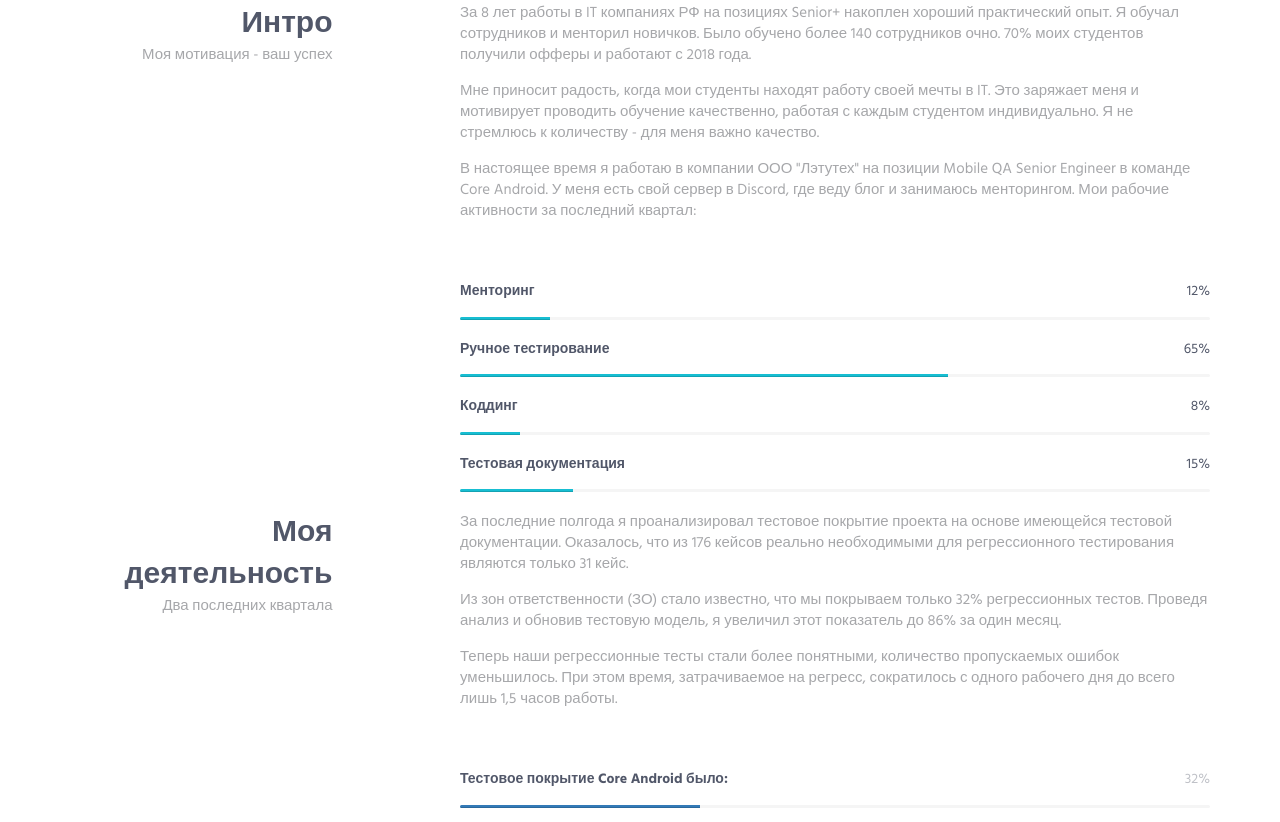
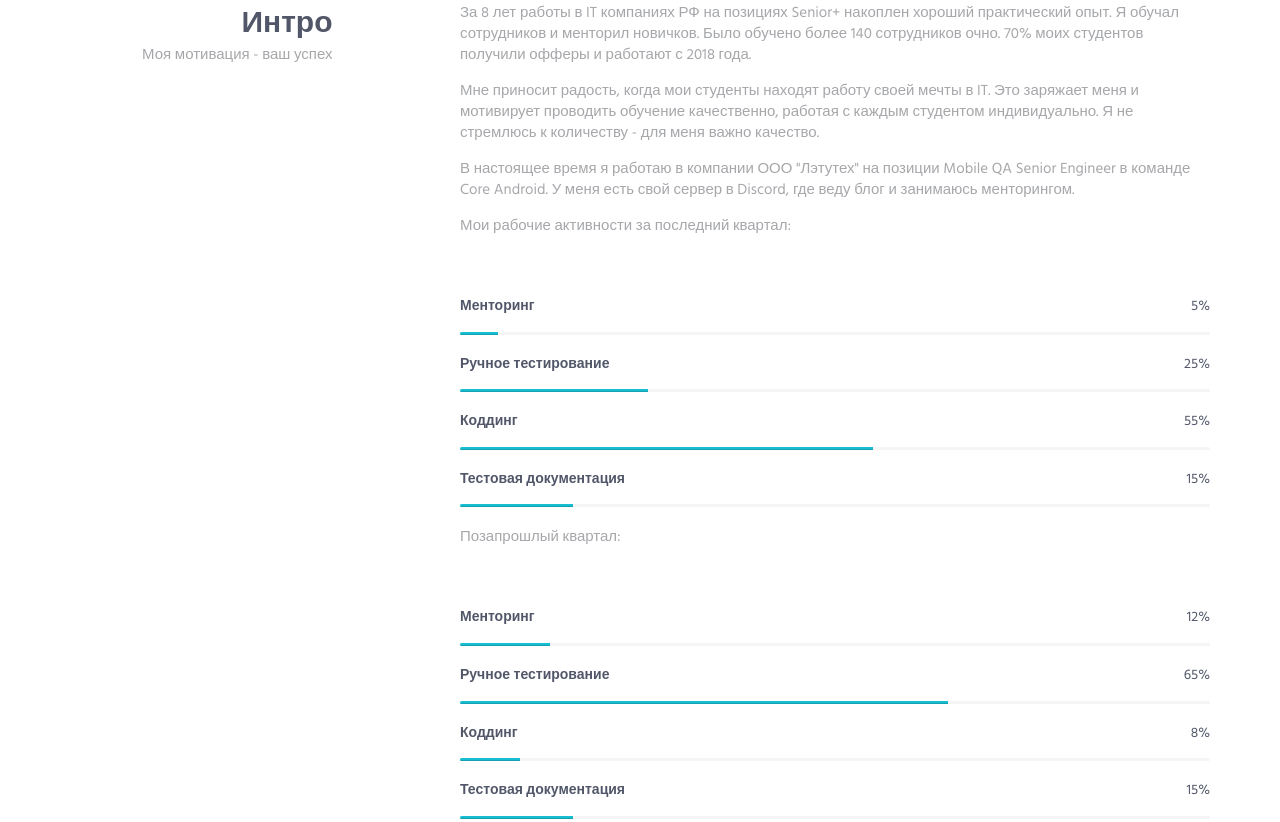
Before and after one commit to pulya-na-vullet/lendingPage, a plain HTML site: page about-me/index.html in a window 1280 px wide. Shown: the part 758-1580 px from the top of the page. Drawn offline with Linux system fonts and the light colour scheme.

Commit message:
исправил ошибки, добавил вечную ссылку на дискорд сервер, добавил аккаунт пикабу

```diff
--- a/about-me/index.html
+++ b/about-me/index.html
@@ -60,9 +60,10 @@
                             <p class="promo-block-text">Senior Mobile QA Engineer &amp; Head of QA</p>
                         </div>
                         <ul class="list-inline">
-                            <li><a href="https://discord.gg/vEZWg2su"><img src="img/ico/discord.png" alt="Discord" class="social-icons"></a></li>
+                            <li><a href="https://discord.gg/cVqDY5uexE"><img src="img/ico/discord.png" alt="Discord" class="social-icons"></a></li>
                             <li><a href="https://t.me/grigdmitriy"><img src="img/ico/telegramm.png" alt="Telegramm" class="social-icons"></a></li>
                             <li><a href="mailto:grig-dmitriy@mail.ru" target="_blank"><img src="img/ico/mail.png" alt="Email" class="social-icons"></a></li>
+                            <li><a href="https://pikabu.ru/@pulyaOnaOvullet" target="_blank"><img src="img/ico/pikabu.png" alt="Pikabu" class="social-icons"></a></li>
                         </ul>
                     </div>
                 </div>
@@ -81,9 +82,37 @@
                         <div class="margin-b-60">
                             <p>За 8 лет работы в IT компаниях РФ на позициях Senior+ накоплен хороший практический опыт. Я обучал сотрудников и менторил новичков. Было обучено более 140 сотрудников очно. 70% моих студентов получили офферы и работают с 2018 года.</p>
                             <p>Мне приносит радость, когда мои студенты находят работу своей мечты в IT. Это заряжает меня и мотивирует проводить обучение качественно, работая с каждым студентом индивидуально. Я не стремлюсь к количеству - для меня важно качество.</p>
-                            <p>В настоящее время я работаю в компании ООО "Лэтутех" на позиции Mobile QA Senior Engineer в команде Core Android. У меня есть свой сервер в Discord, где веду блог и занимаюсь менторингом. Мои рабочие активности за последний квартал:</p>
+                            <p>В настоящее время я работаю в компании ООО "Лэтутех" на позиции Mobile QA Senior Engineer в команде Core Android. У меня есть свой сервер в Discord, где веду блог и занимаюсь менторингом.</p>
+                            <p>Мои рабочие активности за последний квартал:</p>
                         </div>
 
+                        <div class="progress-box">
+                            <h5>Менторинг<span class="color-heading pull-right">5%</span></h5>
+                            <div class="progress">
+                                <div class="progress-bar bg-color-base" role="progressbar" data-width="5"></div>
+                            </div>
+                        </div>
+                        <div class="progress-box">
+                            <h5>Ручное тестирование <span class="color-heading pull-right">25%</span></h5>
+                            <div class="progress">
+                                <div class="progress-bar bg-color-base" role="progressbar" data-width="25"></div>
+                            </div>
+                        </div>
+                        <div class="progress-box">
+                            <h5>Коддинг <span class="color-heading pull-right">55%</span></h5>
+                            <div class="progress">
+                                <div class="progress-bar bg-color-base" role="progressbar" data-width="55"></div>
+                            </div>
+                        </div>
+                        <div class="progress-box">
+                            <h5>Тестовая документация <span class="color-heading pull-right">15%</span></h5>
+                            <div class="progress">
+                                <div class="progress-bar bg-color-base" role="progressbar" data-width="15"></div>
+                            </div>
+                        </div>
+                        <div class="margin-b-60">
+                            <p>Позапрошлый квартал:</p>
+                        </div>
                         <div class="progress-box">
                             <h5>Менторинг<span class="color-heading pull-right">12%</span></h5>
                             <div class="progress">
@@ -199,7 +228,7 @@
                     <div class="col-sm-3 sm-margin-b-30">
                         <div class="text-right sm-text-left">
                             <h2 class="margin-b-0">Компании</h2>
-                            <p>в которых я работал (это малая часть)</p>
+                            <p>в которых я работал</p>
                         </div>
                     </div>
                     <div class="col-sm-8 col-sm-offset-1">
@@ -261,7 +290,7 @@
                                                 <div class="col-sm-8 work-popup-content-divider sm-margin-b-20">
                                                     <div class="margin-t-10 sm-margin-t-0">
                                                         <p>Занимался тестированием программного продукта AIS и AIS2000. Занимался построением процессов тестирования в команде разработки на Delphi7 с 0.</p>
-                                                        <p>За год тестирования разобрался в работе с 15 летней разработки без ТЗ. Помогал поднять тестовый контур и привести его к 100%. Напсал онбординг лист для сотрудников.</p>
+                                                        <p>За год тестирования разобрался в работе 15 летней разработки без ТЗ. Помогал поднять тестовый контур и привести его к 100%. Написал онбординг лист для сотрудников.</p>
                                                         <p>Создал тестовую документацию, выполнил два первых регресса в компании. Создал карту инфопотоков описывающую все модули компании и в чей ответственности они находятся.</p>
                                                         <p>Данный проект висел 2 года в ожидании кандидата который решиться закрыть ряд приортетных вопросов для бизнесса. Проект с полностью залоченными теперь таковым не является.</p>
                                                         <p>С тех пор проект перестал релизиться в прод блокируя работу пользователей до полноценной расскатки.</p>
@@ -295,14 +324,14 @@
                                             <a href="javascript:void(0);" class="work-popup-close">Hide</a>
                                             <div class="margin-b-30">
                                                 <h3 class="margin-b-5">ООО "ЭПАМ Систэмз"</h3>
-                                                <span>Проект распознавани объектов WEB страниц</span>
+                                                <span>Проект распознавания объектов WEB страниц</span>
                                             </div>
                                             <div class="row">
                                                 <div class="col-sm-8 work-popup-content-divider sm-margin-b-20">
                                                     <div class="margin-t-10 sm-margin-t-0">
                                                         <p>Проект по распознаванию элементов WEB страниц которые необходимы автоматизаторам компании.</p>
                                                         <p>Нейросеть работала в бэке, страницы ей передавались через плагин Google Chrome</p>
-                                                        <p>Нейросеть разворачивали для тесов локально. Сложность тестирования связана с тем что выявлял разницу тестовой выборки данных и фактическим расспознованием этих объектов в примерах реальных фреймворков.</p>
+                                                        <p>Нейросеть разворачивали для тестов локально. Сложность тестирования связана с тем, что выявлял разницу тестовой выборки данных и фактическим расспознованием этих объектов в примерах реальных фреймворков.</p>
                                                         <ul class="list-inline work-popup-tag">
                                                             <li class="work-popup-tag-item"><a class="work-popup-tag-link" href="https://www.epam.com/about/newsroom/in-the-news/2021/machine-learning-applications-for-web-accessibility">Страница проекта,</a></li>
                                                             <li class="work-popup-tag-item"><a class="work-popup-tag-link" href="https://www.epam.com/">Сайт EPAM</a></li>
```
Also changed, not shown: about-me/img/ico/pikabu.png (added).
